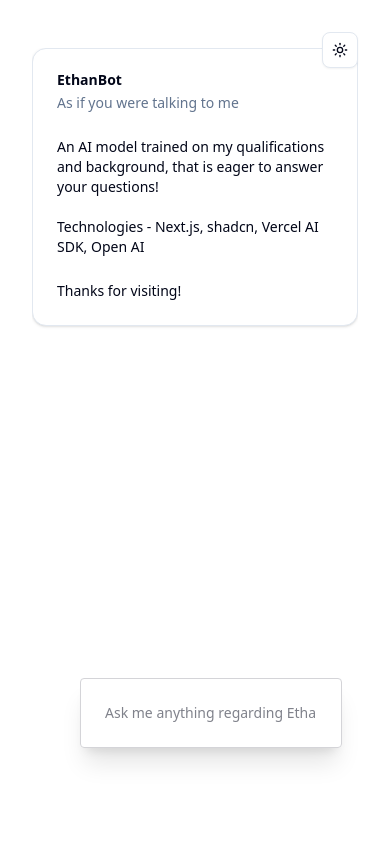
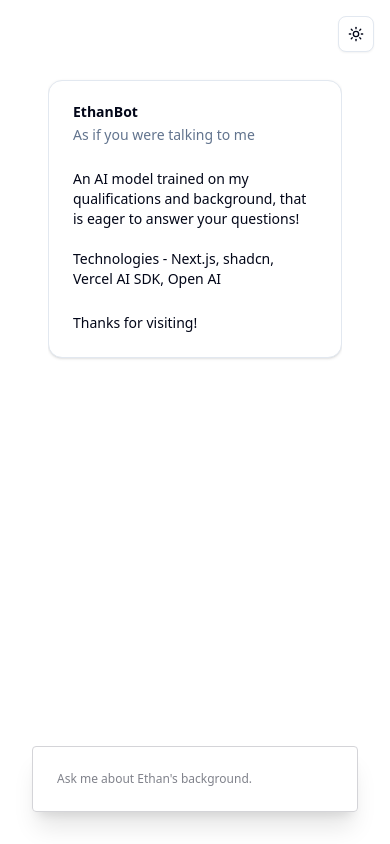
Before and after one commit to ethanwiegert/ethan-chatbot, a Next.js app: page / in a window 390 px wide. Built offline with nearby package versions, Linux system fonts and the light colour scheme.

Commit message:
Layout changes focusing on mobile fixes.

```diff
--- a/src/app/page.tsx
+++ b/src/app/page.tsx
@@ -12,7 +12,6 @@ import {
 } from "@/components/ui/card"
 import { ModeToggle } from "@/components/ui/mode-toggle"
 import { useEffect, useRef } from 'react';
-
 
 /*
 future
@@ -35,11 +34,11 @@ export default function Chat() {
   }, [messages]);
 
   return (
-    <div className="flex flex-col mx-8 w-11/12-md py-12 h-screen text-sm md:text-lg">
-      <div className="flex absolute top-0 right-0 m-8">
+    <div className="flex flex-col h-screen text-sm md:text-lg">
+      <div className="flex absolute top-0 right-0 m-4">
         <ModeToggle />
       </div>
-      <div ref={chatContainerRef} className='overflow-y-scroll h-9/10'>
+      <div ref={chatContainerRef} className='overflow-y-scroll h-9/10 py-8 m-12'>
       {messages.length<1 ?
       <Card>
           <CardHeader>
@@ -61,18 +60,18 @@ export default function Chat() {
           {message.parts.map((part, i) => {
             switch (part.type) {
               case 'text':
-                return <div key={`${message.id}-${i}`} id={`${message.id}`} className="py-4 m-8"><Card><CardContent>{part.text}</CardContent></Card></div>;
+                return <div key={`${message.id}-${i}`} id={`${message.id}`} className="pb-4 m-4"><Card><CardContent>{part.text}</CardContent></Card></div>;
             }
           })}
         </div>
       ))}
       </div>
-      <div className="flex absolute-bottom bottom-0 m-8 justify-center">
+      <div className="flex absolute-bottom bottom-0 m-8 justify-center align-center">
       <form onSubmit={handleSubmit} className='w-full'>
         <input
-          className="p-6 m-4 border border-zinc-300 dark:border-zinc-800 rounded shadow-xl w-full text-sm md:text-lg"
+          className="p-6 border border-zinc-300 dark:border-zinc-800 rounded shadow-xl w-full text-xs md:text-lg"
           value={input}
-          placeholder="Ask me anything regarding Ethan Wiegert's background and work."
+          placeholder="Ask me about Ethan's background."
           onChange={handleInputChange}
           maxLength={200}
         />
```
